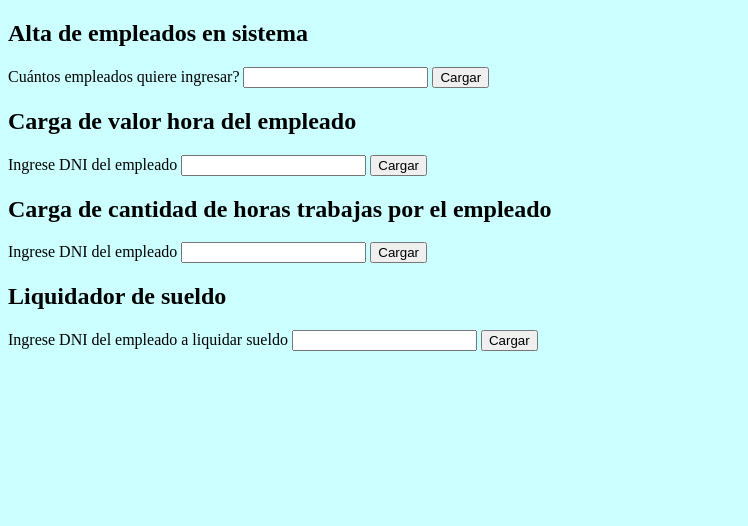
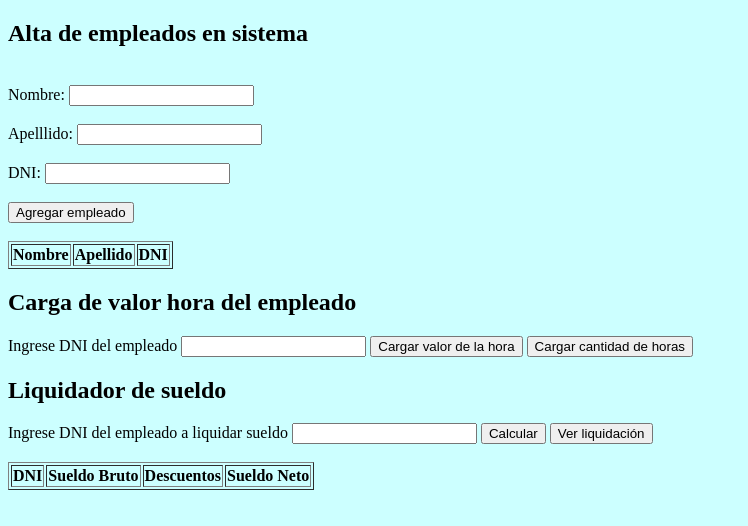
Before and after one commit to Ferdilando/coderhouse_javascript, a plain HTML site: page index.html in a window 1280 px wide. Shown: the whole page, without its empty margins (0-748 px from the left). Drawn offline with Linux system fonts and the light colour scheme.

Commit message:
Add files via upload

```diff
--- a/index.html
+++ b/index.html
@@ -6,29 +6,48 @@
   </head>
 
   <body><script src="main.js"></script>
-    <h2>Alta de empleados en sistema</h2>
+    <h2>Alta de empleados en sistema</h2><br/>
     <!--Boton para elegir la cantidad de empleados que se van a cargar. -->
-    <label for="carga">Cuántos empleados quiere ingresar?</label>
+<!--     <label for="carga">Cuántos empleados quiere ingresar?</label>
     <input type="number" id="carga" placeholder="">
-    <button type="button"  onclick="cargar()">Cargar</button>
+    <button type="button"  onclick="cargar()">Cargar</button> -->
+
+    Nombre: <input type="text" id="fname"/><br/><br/>
+    Apelllido: <input type="text" id="lname"/><br/><br/>
+    DNI: <input type="number" id="dni"/><br/><br/>
+    <button onclick="addEmployee()">Agregar empleado</button><br/><br/>
+
+    <table name="tablapersona" border="1">
+      <tr>
+        <th>Nombre</th>
+        <th>Apellido</th>
+        <th>DNI</th>
+      </tr>
+    </table>
 
     <h2>Carga de valor hora del empleado</h2>
-    <!--Boton para cargar el valor hora del empleado -->
+    <!--Boton para cargar el valor hora y cantidad de horas trabajadas del empleado -->
     <label for="carga">Ingrese DNI del empleado</label>
     <input id="valorHora" placeholder="">
-    <button type="button"  onclick="valorHora()">Cargar</button>
-
-    <!--Boton para cargar la cantidad de horas trabajas -->
-    <h2>Carga de cantidad de horas trabajas por el empleado</h2>
-    <label for="carga">Ingrese DNI del empleado</label>
-    <input  id="cantidadHoras" placeholder="">
-    <button type="button"  onclick="cantidadHoras()">Cargar</button>
+    <button type="button"  onclick="valorHora()">Cargar valor de la hora</button>
+    <button  id="cantidadHoras"type="button"  onclick="cantidadHoras()">Cargar cantidad de horas</button>
 
     <!--Boton para liquidar sueldo -->
     <h2>Liquidador de sueldo</h2>
     <label for="carga">Ingrese DNI del empleado a liquidar sueldo</label>
     <input  id="liquidarSueldo" placeholder="">
-    <button type="button"  onclick="liquidarSueldo()">Cargar</button>
+    <button type="button"  onclick="liquidarSueldo()">Calcular</button>
 
+    <!--Boton para ver liquidacion -->
+    <button id="verLiquidacion" type="button"  onclick="verLiquidacion()">Ver liquidación</button><br/><br/>
+
+    <table name="tablaliquidacion" border="1">
+      <tr>
+        <th>DNI</th>
+        <th>Sueldo Bruto</th>
+        <th>Descuentos</th>
+        <th>Sueldo Neto</th>
+      </tr>
+    </table>
   </body>
 </html>
--- a/main.js
+++ b/main.js
@@ -12,57 +12,41 @@ class persona {
     }
 };
 
-// funcion que permite cargar datos de los empleados y los agrega al array 'empleados'
-function cargar() {
+// funcion que permite cargar datos de los empleados, imprimirlos sobre el HTML y los agrega al array 'empleados'
+function addEmployee() {
+    var nombre = document.getElementById("fname").value;
+    var apellido = document.getElementById("lname").value;
+    var dni = document.getElementById("dni").value;
 
-    // Se traen la cantidad de empleados que se quieran cargar al hacer click en el boton cargar
-    var itemsACargar = document.getElementById("carga").value;
-    var i
+    // se valida que no falte ningun dato
+    if (!nombre || !apellido || !dni) {
+        alert("Faltan datos")
+    } else {
+        // se insertan los datos del input en la tabla
+        var table = document.getElementsByName("tablapersona")[0];
+        var newRow = table.insertRow(1);
 
-    // se recorre la cantidad de empleados que se selecciono cargar
-    for (i = 1; i <= itemsACargar; i++) {
+        var cell1 = newRow.insertCell(0);
+        var cell2 = newRow.insertCell(1);
+        var cell3 = newRow.insertCell(2);
 
-        // se pide nombre, apellido y dni de la persona. No permite valores vacios ni que el dni contenga valores no numericos
-        nombre = prompt("Ingrese el nombre de la persona " + i)
-        while (nombre === "") {
-            alert("Ingrese un valor válido")
-            nombre = prompt("Ingrese el nombre de la persona " + i)
-        }
-        if (nombre === null) {
-            break
-        }
-        apellido = prompt("Ingrese el apellido de la persona " + i)
-        while (apellido === "") {
-            alert("Ingrese un valor válido")
-            apellido = prompt("Ingrese el apellido de la persona " + i)
-        }
-        if (apellido === null) {
-            break
-        }
-        dni = prompt("Ingrese el DNI de la persona " + i)
-        while (dni === "" || isNaN(dni)) {
-            alert("Ingrese un valor válido")
-            dni = prompt("Ingrese el dni de la persona " + i)
-        }
-        if (dni === null) {
-            break
-        }
-
-        // Se muestra los datos que se cargaron para corroborar
-        alert("Se ingresaron los datos del empleado " + i + ":" + " \n Nombre: " + nombre + " \n Apellido: " + apellido + " \n DNI: " + dni)
+        cell1.innerHTML = nombre;
+        cell2.innerHTML = apellido;
+        cell3.innerHTML = dni;
 
         // se pushea el nuevo objeto dentro del array vacio que habiamos creado
         empleados.push(new persona(nombre, apellido, dni))
-
     }
 }
+
+
 // Funcion para agregar el valor hora de algun empleado
 function valorHora() {
     // se obtiene el dni de la persona a la que se le quiere cargar el valor hora al hacer click en el boton
-    var valor = document.getElementById("valorHora").value
+    var dni = document.getElementById("valorHora").value
     // se mapea el array y se busca el objeto que coincida con el dni cargado
     var dnis = empleados.map(function (c) { return c.dni })
-    var persona = dnis.indexOf(valor)
+    var persona = dnis.indexOf(dni)
 
     // como el metodo indexOf trae como valor -1 en caso de que no encuentre el valor dentro del array, se crea un if para que solo se cargue la info en caso de haber coincidencia
     if (persona !== -1) {
@@ -86,10 +70,10 @@ function valorHora() {
 // Funcion para agregar cantidad de horas trabajadas de algun empleado
 function cantidadHoras() {
     // se obtiene el dni de la persona a la que se le quiere cargar la cantidad de horas trabajadas al hacer click en el boton
-    var valor = document.getElementById("cantidadHoras").value
+    var dni = document.getElementById("valorHora").value
     // se mapea el array y se busca el objeto que coincida con el dni cargado
     var dnis = empleados.map(function (c) { return c.dni })
-    var cHoras = dnis.indexOf(valor)
+    var cHoras = dnis.indexOf(dni)
 
     // como el metodo indexOf trae como valor -1 en caso de que no encuentre el valor dentro del array, se crea un if para que solo se cargue la info en caso de haber coincidencia
     if (cHoras !== -1) {
@@ -114,15 +98,44 @@ function cantidadHoras() {
 // Funcion para liquidar sueldo
 function liquidarSueldo() {
     // se obtiene el dni de la persona a la que se le quiere liquidar el sueldo
-    var valor = document.getElementById("liquidarSueldo").value
+    var dni = document.getElementById("liquidarSueldo").value
     // se busca dentro del array al objeto que coincide con el valor ingresado
-    var persona = empleados.find(item => item.dni === valor);
+    var persona = empleados.find(item => item.dni === dni);
     // se calculan los items dentro del bono de sueldo
     var sueldoBruto = persona.vHora * persona.cHoras
-    var descuentos = (persona.vHora * persona.cHoras) * 0.17
-    var sueldoNeto = (persona.vHora * persona.cHoras) * 0.83
+    var calcularDescuentos = (persona.vHora * persona.cHoras) * 0.17
+    var descuentos = calcularDescuentos.toFixed(2)
+    var calcularSueldoNeto = (persona.vHora * persona.cHoras) * 0.83
+    var sueldoNeto = calcularSueldoNeto.toFixed(2)
 
-    // se muestra el resultado de la liquidacion
-    alert("La liquidación de " + persona.nombre + " " + persona.apellido + " es:" + "\n Sueldo Bruto: $" + sueldoBruto + "\n Descuentos: $" + descuentos + "\n Sueldo Neto: $" + sueldoNeto)
+    // se guardan los valores
+    const liquidacion = { dni, sueldoBruto, descuentos, sueldoNeto }
+    const enJson = JSON.stringify(liquidacion)
 
+    localStorage.setItem("empleado", enJson)
 }
+
+// funcion para imprimir la liquidacion en pantalla
+function verLiquidacion() {
+    var employee = JSON.parse(localStorage.getItem('empleado'))
+
+    // se traen los elementos guardados
+    var dni = employee.dni
+    var sueldoBruto = employee.sueldoBruto
+    var descuentos = employee.descuentos
+    var sueldoNeto = employee.sueldoNeto
+
+    // se insertan los datos obtenidos dentro de la tabla
+    var table = document.getElementsByName("tablaliquidacion")[0];
+    var newRow = table.insertRow(1);
+
+    var cell1 = newRow.insertCell(0);
+    var cell2 = newRow.insertCell(1);
+    var cell3 = newRow.insertCell(2);
+    var cell4 = newRow.insertCell(3);
+
+    cell1.innerHTML = dni;
+    cell2.innerHTML = "$ " + sueldoBruto;
+    cell3.innerHTML = "$ " + descuentos;
+    cell4.innerHTML = "$ " + sueldoNeto;
+}
```
Also changed, not shown: style.css (line endings or trailing spaces), 1 other file.
